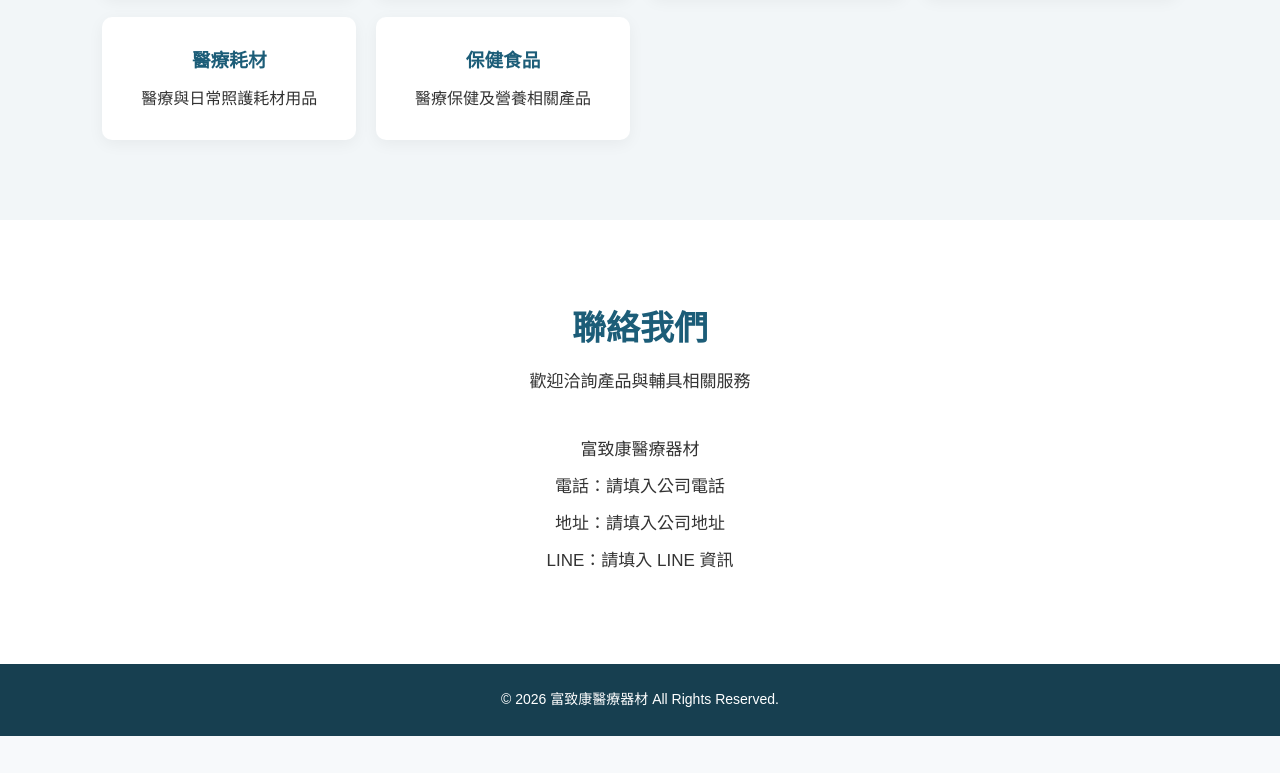
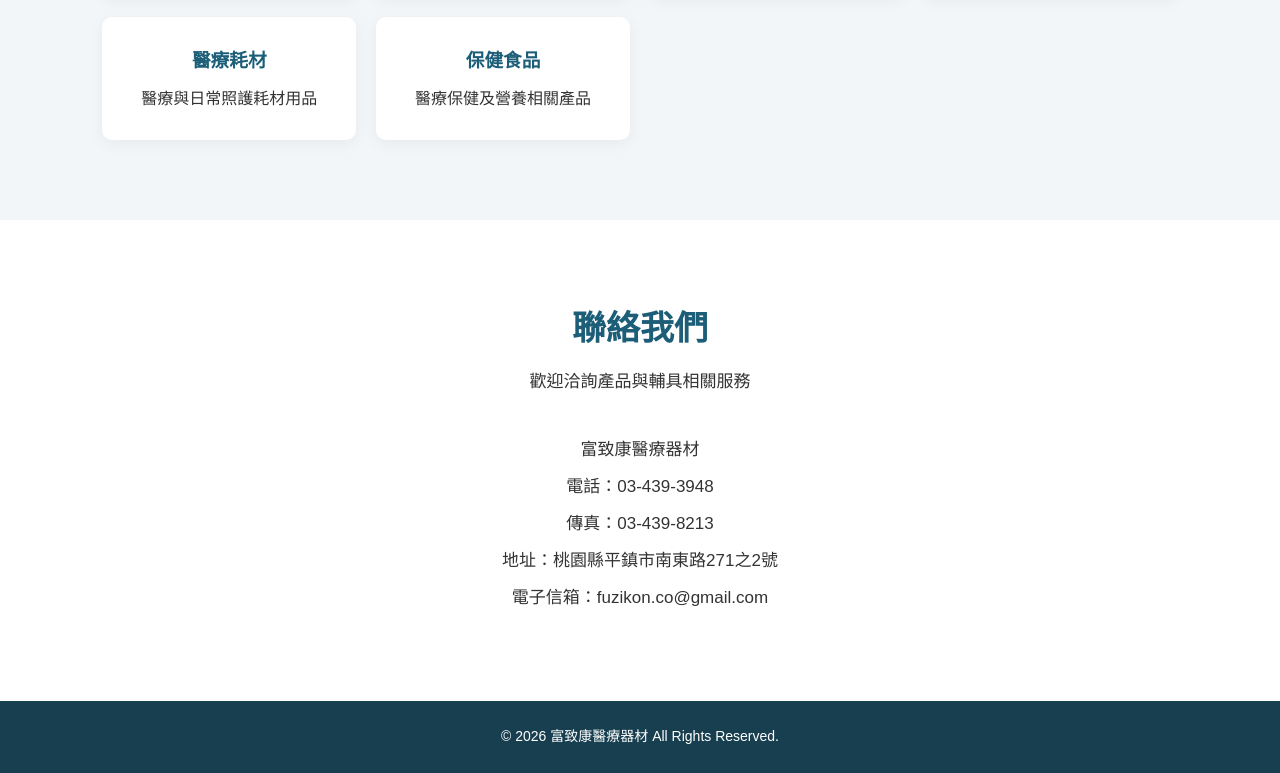
Before and after one commit to Asoup123/company-demo, a plain HTML site: page index.html in a window 1280 px wide. Shown: the part 1529-2302 px from the top of the page. Before the commit the page ends 2265 px from the top, so only its background shows below. Drawn offline with Linux system fonts and the light colour scheme.

Commit message:
Update index.html

```diff
--- a/index.html
+++ b/index.html
@@ -320,9 +320,10 @@
         </div>
 
         <p>富致康醫療器材</p>
-        <p>電話：請填入公司電話</p>
-        <p>地址：請填入公司地址</p>
-        <p>LINE：請填入 LINE 資訊</p>
+        <p>電話：03-439-3948</p>
+        <p>傳真：03-439-8213</p>
+        <p>地址：桃園縣平鎮市南東路271之2號</p>
+        <p>電子信箱：fuzikon.co@gmail.com</p>
     </section>
 
     <footer>
```
